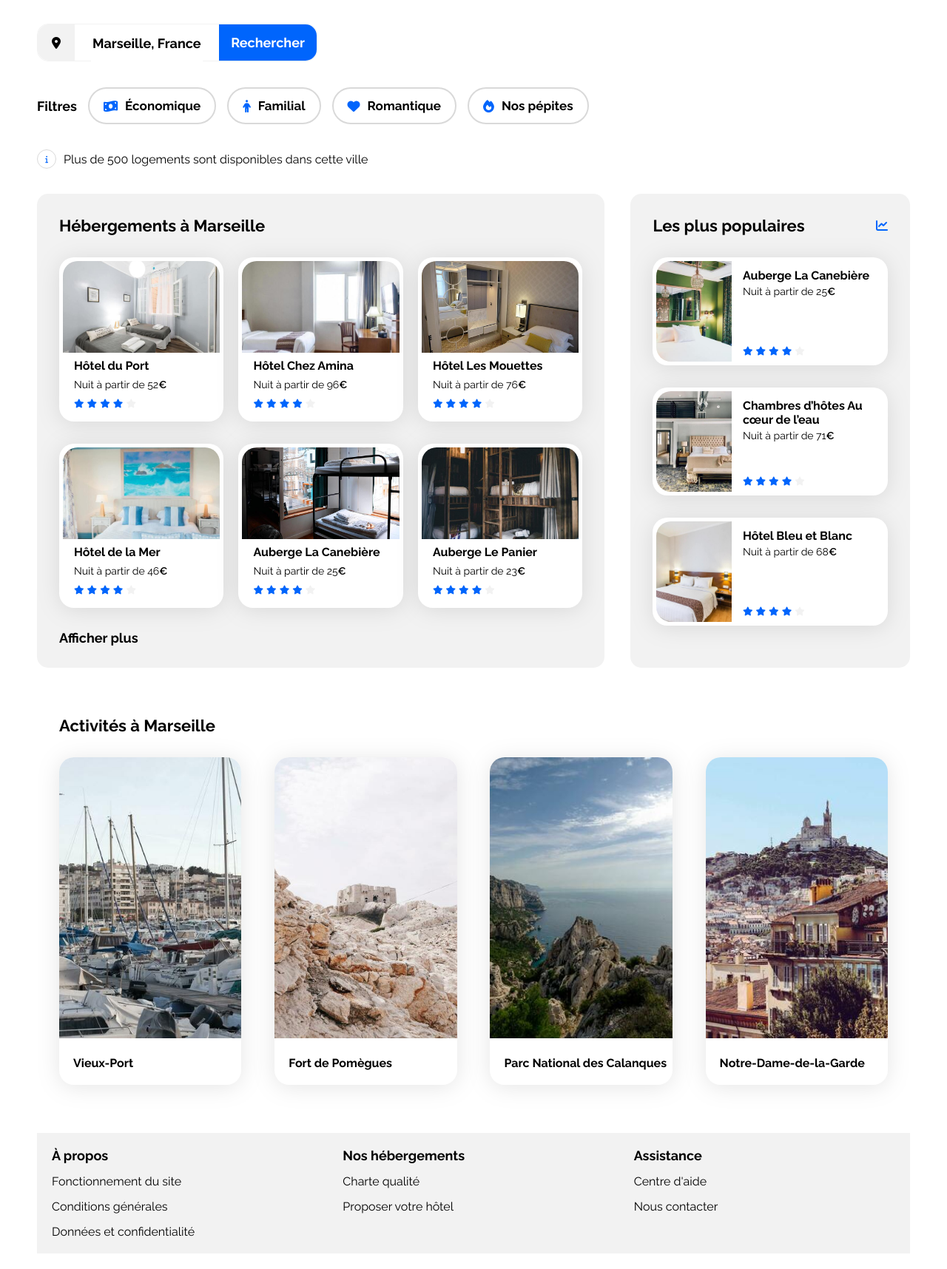
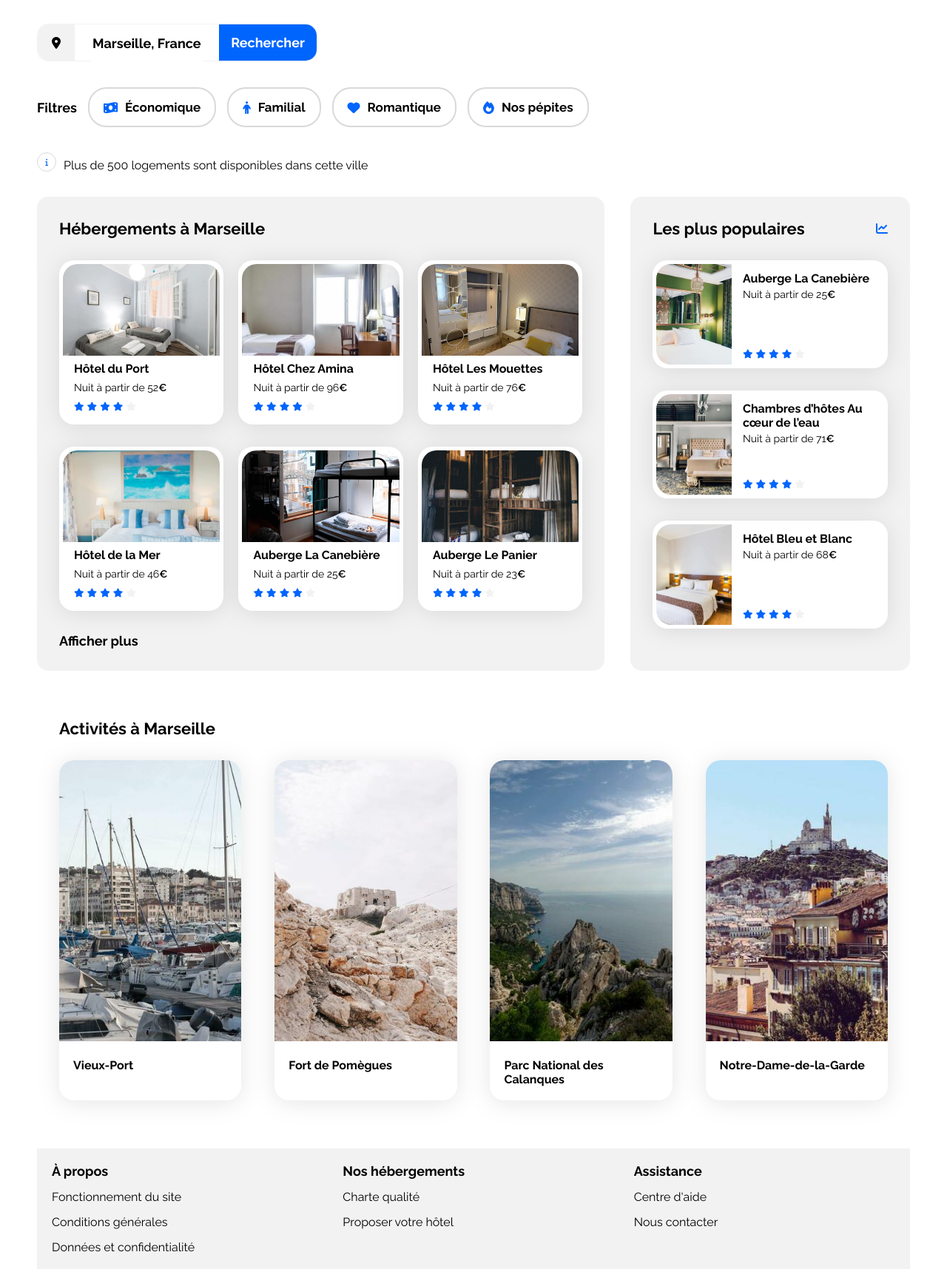
Before and after one commit to NicolasOsborne/oc-projet-3, a plain HTML site: page index.html in a window 1280 px wide. Shown: the part 165-1881 px from the top of the page at 74% size. Before the commit the page ends 1860 px from the top, so only its background shows below. Drawn offline with Linux system fonts and the light colour scheme.

Commit message:
Suite soutenance: cascade de titres & suppr <div>

```diff
--- a/css/style.css
+++ b/css/style.css
@@ -66,11 +66,6 @@ a {
   color: var(--main-bg-color);
 }
 
-h4 {
-  font-size: 18px;
-  font-weight: 700;
-}
-
 p {
   font-size: 16px;
   font-weight: 400;
@@ -114,14 +109,19 @@ nav {
   flex-direction: column;
 }
 
-.infos-recherche__head h1 {
+.infos-recherche h1 {
   font-size: 22px;
   font-weight: 700;
   margin-bottom: 0;
 }
 
-.infos-recherche__head p {
+.infos-recherche p {
   margin-top: 8px;
+}
+
+.infos-recherche__filterbar h2 {
+  font-size: 18px;
+  font-weight: 700;
 }
 
 .infos-recherche__searchbar {
@@ -201,6 +201,7 @@ nav {
   flex-direction: row;
   align-items: center;
   gap: 15px;
+  padding: 0;
 }
 
 .infos-recherche__filterbar__button {
@@ -209,7 +210,7 @@ nav {
   align-items: center;
   gap: 10px;
   height: 50px;
-  padding: 4px 19px;
+  padding: 0px 19px 0px 19px;
   border: 2px solid #d9d9d9;
   border-radius: 25px;
   background-color: white;
@@ -301,9 +302,11 @@ nav {
   margin-top: 8px;
 }
 
-.hebergements__more h4 {
+.hebergements__more {
   margin-top: 30px;
   margin-bottom: 0;
+  font-size: 18px;
+  font-weight: 700;
 }
 
 /****** Populaires ***********/
@@ -374,22 +377,27 @@ nav {
   padding: 0;
 }
 
+.activites__cards a {
+  height: 100%;
+}
+
 .activites__cards img {
   height: 380px;
   width: 100%;
   border-top-right-radius: 20px;
   border-top-left-radius: 20px;
+  object-fit: cover;
 }
 
 .activites__cards .card-content {
-  margin-left: 19px;
-  padding-bottom: 20px;
-  padding-top: 20px;
+  padding: 19px;
+  font-size: 16px;
+  font-weight: 700;
 }
 
 /****** Footer ***********/
 
-.footer {
+footer {
   margin-top: 35px;
   display: flex;
   flex-direction: row;
@@ -402,6 +410,11 @@ nav {
   gap: 15px;
   padding: 20px;
   width: 33%;
+}
+
+.footer__submenu p {
+  font-size: 18px;
+  font-weight: 700;
 }
 
 /*** Le code ci-dessous correspond à la version responsive uniquement ***/
@@ -521,20 +534,28 @@ nav {
     align-items: center;
   }
 
+  .infos-recherche__head {
+    width: 100%;
+  }
+
   .infos-recherche__informations__iconInfo {
     padding-left: 2px;
     padding-right: 2px;
   }
 
+  .infos-recherche__filterbar {
+    width: 100%;
+  }
+
   .infos-recherche__filterbar__buttonsContainer {
     display: flex;
     flex-wrap: wrap;
-    justify-content: space-between;
-    gap: 20px;
+    justify-content: space-around;
+    width: 100%;
   }
 
   .infos-recherche__filterbar__button {
-    width: 45%;
+    width: 32%;
     font-size: 14px;
     justify-content: center;
   }
@@ -621,7 +642,7 @@ nav {
     width: 100%;
   }
 
-  .footer {
+  footer {
     display: flex;
     flex-direction: column;
     padding: 30px;
--- a/index.html
+++ b/index.html
@@ -25,10 +25,10 @@
         </header>
         <main>
             <section class="infos-recherche">
-                <div class="infos-recherche__head">
+                <hgroup class="infos-recherche__head">
                     <h1>Trouvez votre hébergement pour des vacances de rêve</h1>
                     <p>En plein centre-ville ou en pleine nature</p>
-                </div>
+                </hgroup>
                 <form class="infos-recherche__searchbar" method="get" action="#">
                     <span class="infos-recherche__searchbar__iconGPS">
                         <i class="fa-solid fa-location-dot"></i>
@@ -40,39 +40,37 @@
                         <i class="fa-solid fa-magnifying-glass" id="infos-recherche__searchbar__button__mobile"></i>
                     </button>
                 </form>
-                <div class="infos-recherche__filterbar">
-                    <h4>Filtres</h4>
-                    <div class="infos-recherche__filterbar__buttonsContainer">
-                        <button class="infos-recherche__filterbar__button">
+                <section class="infos-recherche__filterbar">
+                    <h2>Filtres</h2>
+                    <ul class="infos-recherche__filterbar__buttonsContainer">
+                        <li class="infos-recherche__filterbar__button">
                             <i class="fa-solid fa-money-bill-wave"></i>
                             Économique
-                        </button>
-                        <button class="infos-recherche__filterbar__button">
+                        </li>
+                        <li class="infos-recherche__filterbar__button">
                             <i class="fa-solid fa-person"></i>
                             Familial
-                        </button>
-                        <button class="infos-recherche__filterbar__button">
+                        </li>
+                        <li class="infos-recherche__filterbar__button">
                             <i class="fa-solid fa-heart"></i>
                             Romantique
-                        </button>
-                        <button class="infos-recherche__filterbar__button">
+                        </li>
+                        <li class="infos-recherche__filterbar__button">
                             <i class="fa-solid fa-fire"></i>
                             Nos pépites
-                        </button>
-                    </div>
-                </div>
-                <div class="infos-recherche__informations">
+                        </li>
+                    </ul>
+                </section>
+                <aside class="infos-recherche__informations">
                     <span class="infos-recherche__informations__iconInfo">
                         <i class="fa-solid fa-info"></i>
                     </span>
                     <p>Plus de 500 logements sont disponibles dans cette ville</p>
-                </div>
+                </aside>
             </section>
             <div class="hebergements-and-populaires">
                 <section class="hebergements" id="hebergements">
-                    <div class="hebergements__title">
                     <h2 class="section-title">Hébergements à Marseille</h2>
-                    </div>
                     <div class="hebergements__cards">
                         <article class="card">
                             <a href="#">
@@ -189,9 +187,7 @@
                             </a>
                         </article>
                     </div>
-                    <a class="hebergements__more" href="#">
-                        <h4>Afficher plus</h4>
-                    </a>
+                    <p class="hebergements__more">Afficher plus</p>
                 </section>
                 <section class="populaires">
                     <div class="populaires-title">
@@ -262,67 +258,61 @@
                     </div>
                 </section>
             </div>
-            <section class="activites" id="activites">
-                <div class="activites__title">
+            <aside class="activites" id="activites">
                 <h2 class="section-title">Activités à Marseille</h2>
-                </div>
                 <div class="activites__cards">
-                    <article class="card">
+                    <figure class="card">
                         <a href="#">
                             <img src="images/activites/reno-laithienne.jpg"
                                 alt="Photo de bateaux dans le Vieux-Port de Marseille">
-                            <div class="card-content">
-                                <h3 class="card-title">Vieux-Port</h3>
-                            </div>
+                            <figcaption class="card-content">Vieux-Port</figcaption>
                         </a>
-                    </article>
-                    <article class="card">
+                    </figure>
+                    <figure class="card">
                         <a href="#">
                             <img src="images/activites/paul-hermann.jpg" alt="Photo du Fort de Pomègues">
-                            <div class="card-content">
-                                <h3 class="card-title">Fort de Pomègues</h3>
-                            </div>
+                            <figcaption class="card-content">
+                                Fort de Pomègues
+                            </figcaption>
                         </a>
-                    </article>
-                    <article class="card">
+                    </figure>
+                    <figure class="card">
                         <a href="#">
                             <img src="images/activites/kilyan-sockalingum.jpg"
                                 alt="Photo d'une vue sur une calanque depuis le haut d'une falaise">
-                            <div class="card-content">
-                                <h3 class="card-title">Parc National des Calanques</h3>
-                            </div>
+                            <figcaption class="card-content">
+                                Parc National des Calanques
+                            </figcaption>
                         </a>
-                    </article>
-                    <article class="card">
+                    </figure>
+                    <figure class="card">
                         <a href="#">
                             <img src="images/activites/florian-wehde.jpg"
                                 alt="Photo de la cathédrale Notre-Dame-de-la-Garde au sommet de sa colline">
-                            <div class="card-content">
-                                <h3 class="card-title">Notre-Dame-de-la-Garde</h3>
+                            <figcaption class="card-content">
+                                Notre-Dame-de-la-Garde
+                            </figcaption>
+                        </a>
+                    </figure>
                 </div>
-                        </a>
-                    </article>
-                </div>
-            </section>
+            </aside>
         </main>
         <footer>
-            <section class="footer">
-                <div class="footer__submenu">
-                    <h4>À propos</h4>
+            <section class="footer__submenu">
+                <p>À propos</p>
                 <a href="#">Fonctionnement du site</a>
                 <a href="#">Conditions générales</a>
                 <a href="#">Données et confidentialité</a>
-                </div>
-                <div class="footer__submenu">
-                    <h4>Nos hébergements</h4>
+            </section>
+            <section class="footer__submenu">
+                <p>Nos hébergements</p>
                 <a href="#">Charte qualité</a>
                 <a href="#">Proposer votre hôtel</a>
-                </div>
-                <div class="footer__submenu">
-                    <h4>Assistance</h4>
+            </section>
+            <section class="footer__submenu">
+                <p>Assistance</p>
                 <a href="#">Centre d'aide</a>
                 <a href="#">Nous contacter</a>
-                </div>
             </section>
         </footer>
     </div>
```
Lines whose indentation alone changed are shown as unchanged.
